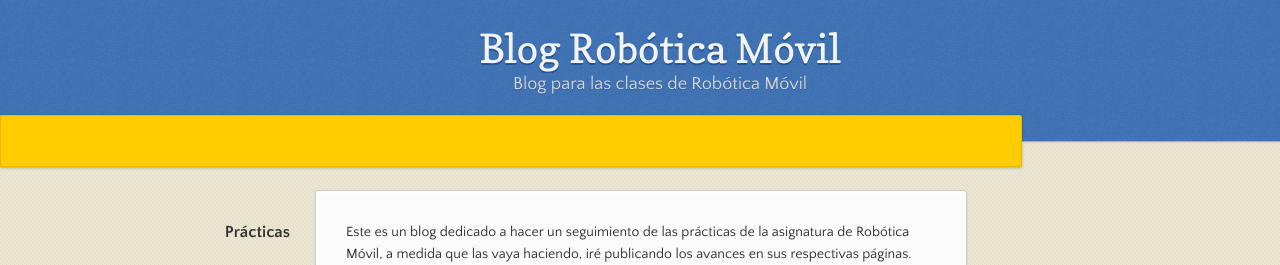
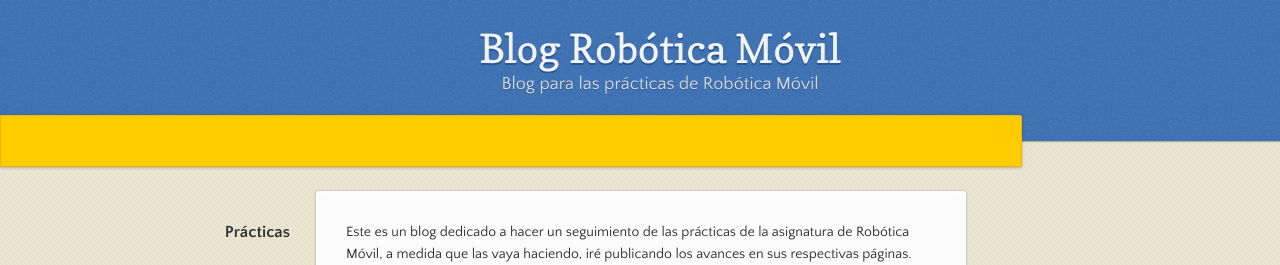
Before and after one commit to jmvalverde2020/robotica_movil_blog, a Jekyll site: the page built from docs/index.md, in a window 1280 px wide. Shown: the top 265 px of the page. Built offline with Jekyll 4.4.1, drawn with Linux system fonts in a browser that asks for light colours.

Commit message:
Update _config.yml

```diff
--- a/docs/_config.yml
+++ b/docs/_config.yml
@@ -1,3 +1,3 @@
 title: Blog Robótica Móvil
-description: Blog para las clases de Robótica Móvil
+description: Blog para las prácticas de Robótica Móvil
 theme: jekyll-theme-leap-day
```
